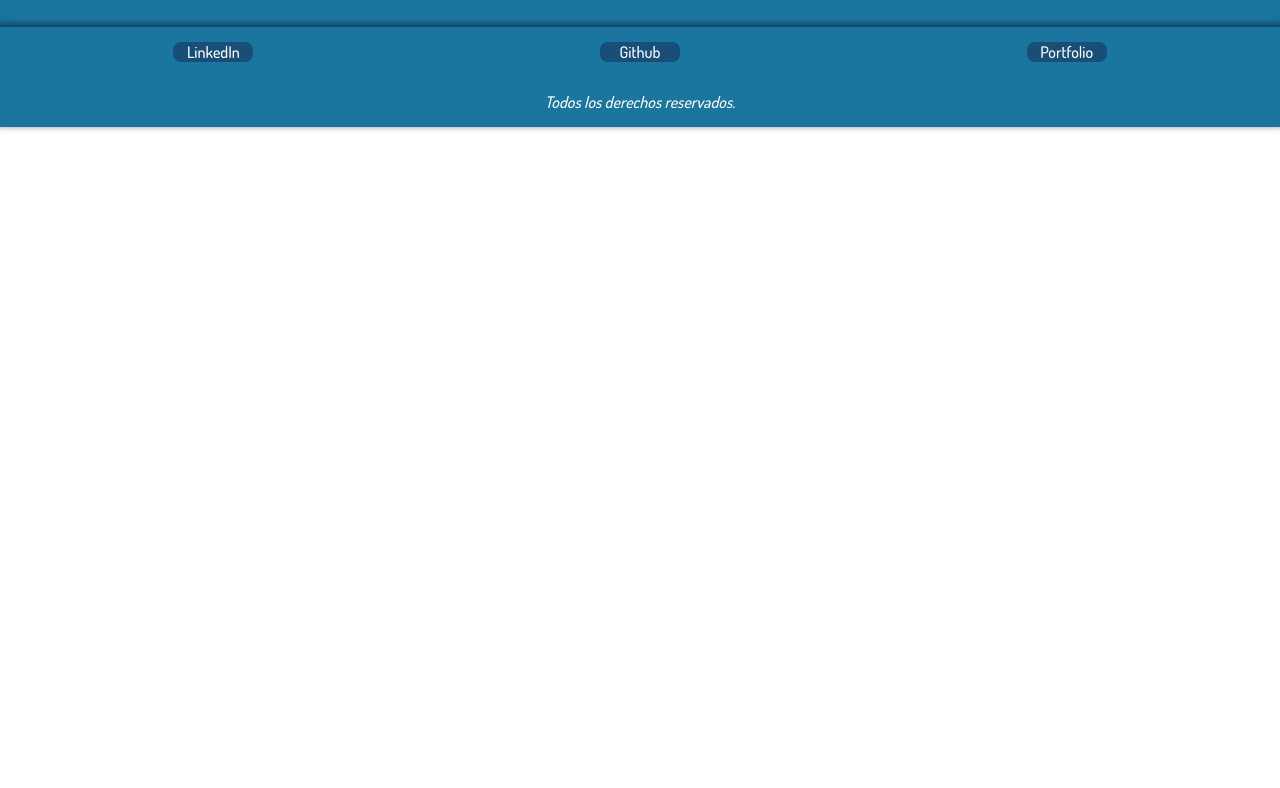
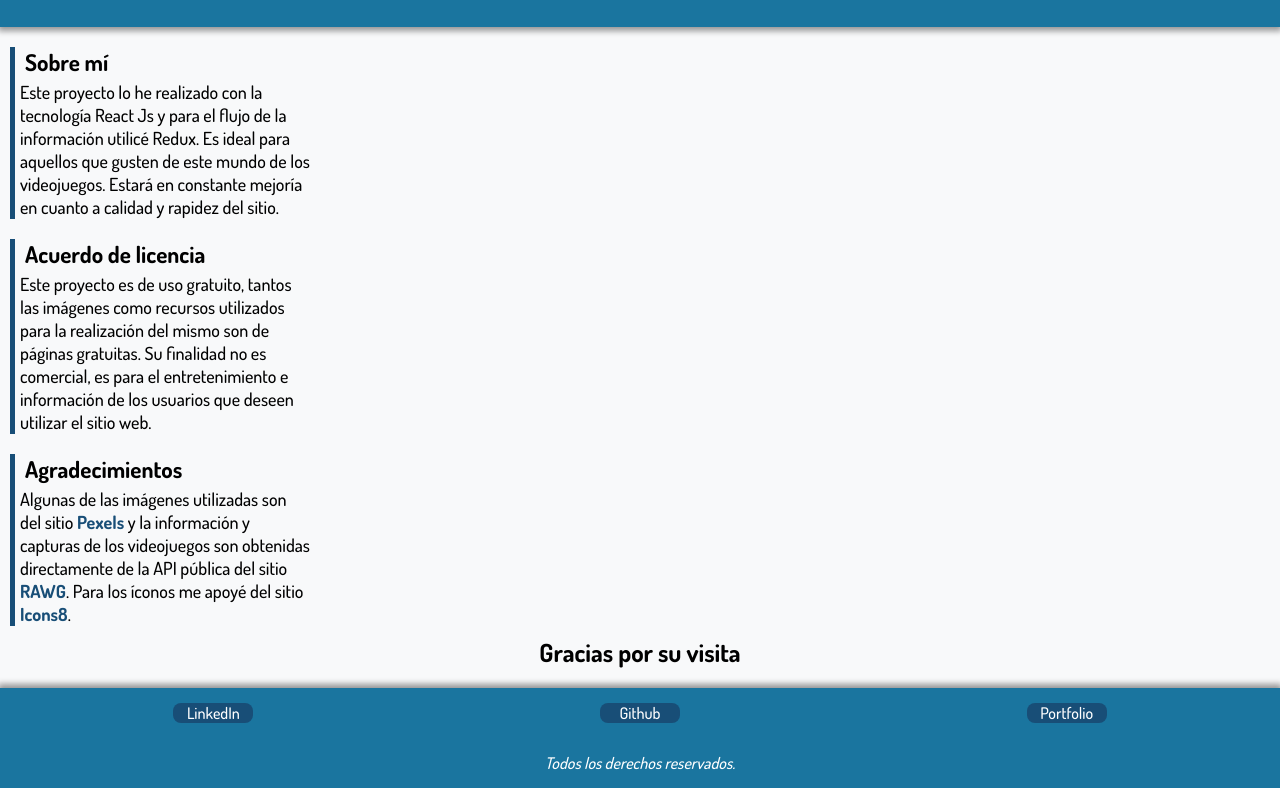
Before and after one commit to ElvisGT/Application_Redux, a React app: page /#/acerca in a window 1280 px wide. Shown: the part 73-861 px from the top of the page. Before the commit the page ends 800 px from the top, so only its background shows below. Built offline with nearby package versions, Linux system fonts and the light colour scheme.

Commit message:
Terminando la maquetacion y estilos de Acerca

```diff
--- /dev/null
+++ b/src/containers/Acerca.jsx
@@ -0,0 +1,33 @@
+import React from 'react';
+
+const Acerca = () => {
+    return (
+        <div className="Acerca">
+            <div className="Acerca-container">
+                <h1 className="Acerca-title">Sobre mí</h1>
+                <p className="Acerca-p">
+                    Este proyecto lo he realizado con la tecnología React Js y para el flujo de la información utilicé Redux. Es ideal para aquellos que gusten de este mundo
+                    de los videojuegos. Estará en constante mejoría en cuanto a calidad y rapidez del sitio.
+                </p>
+            </div>
+            <div className="Acerca-container">
+                <h2 className="Acerca-title">Acuerdo de licencia</h2>
+                <p className="Acerca-p">
+                    Este proyecto es de uso gratuito, tantos las imágenes como recursos utilizados para la realización del mismo son de páginas gratuitas. Su finalidad no es comercial, es para el entretenimiento e información de los usuarios que deseen
+                    utilizar el sitio web.
+                </p>
+            </div>
+            <div className="Acerca-container">
+                <h2 className="Acerca-title">Agradecimientos</h2>
+                <p className="Acerca-p">
+                    Algunas de las imágenes utilizadas son del sitio <a href="https://www.pexels.com/es-es/" className="Acerca-vinculo">Pexels</a> y la información y capturas de los videojuegos son obtenidas
+                    directamente de la API pública del sitio <a href="https://api.rawg.io/docs/" className="Acerca-vinculo">RAWG</a>. Para los íconos me apoyé del sitio <a href="https://iconos8.es/" className="Acerca-vinculo">Icons8</a>.
+                </p>
+            </div>
+            <h2 className="Thanks">Gracias por su visita</h2>
+        </div>
+    );
+}
+
+
+export {Acerca};
--- a/src/routes/App.js
+++ b/src/routes/App.js
@@ -3,6 +3,7 @@ import {HashRouter,Routes,Route} from 'react-router-dom';
 import { Layout } from '../containers/Layout';
 import {Home} from '../containers/Home';
 import {Buscador} from '../containers/Buscador';
+import {Acerca} from '../containers/Acerca';
 
 const App = () => {
     return (
@@ -11,9 +12,8 @@ const App = () => {
                 <Layout>
                     <Routes>
                         <Route exact path="/" element={<Home />}/>
-                         <Route exact path="/buscador" element={<Buscador />}/>
-                        {/* <Route exact path="/acerca" element={}/> */}
-                        {/*<Route path="*" element={}/> */}
+                        <Route exact path="/buscador" element={<Buscador />}/>
+                        <Route exact path="/acerca" element={<Acerca />}/>
                     </Routes>
                 </Layout>
             </HashRouter>
--- a/src/static/css/styles.css
+++ b/src/static/css/styles.css
@@ -20,6 +20,7 @@ html {
 body {
     font-size: 1.6rem;
     font-family: 'Dosis', sans-serif;
+    background-color: var(--body);
 }
 
 .Header {
@@ -368,3 +369,40 @@ body {
     border: .5rem solid var(--menu);
     border-radius: 2rem;
 }
+
+.Acerca {
+    min-height: calc(100vh - 10rem - 10rem);
+    background-color: var(--body);
+}
+
+.Acerca-container {
+    width: 30rem;
+    min-height: 15rem;
+    margin: 2rem 0 1rem 1rem;
+    border-left: .5rem solid var(--menu);
+}
+
+.Acerca-title {
+    margin-left: 1rem;
+    margin-bottom: .5rem;
+    font-size: 2.3rem;
+
+}
+
+.Acerca-p {
+    margin-left: .5rem;
+    line-height: 2.3rem;
+    font-size: 1.8rem;
+}
+
+.Acerca-vinculo {
+    text-decoration: none;
+    color: var(--menu);
+    font-weight: bold;
+}
+
+.Thanks {
+    font-size: 2.5rem;
+    text-align: center;
+    margin-bottom: 2rem;
+}
```
